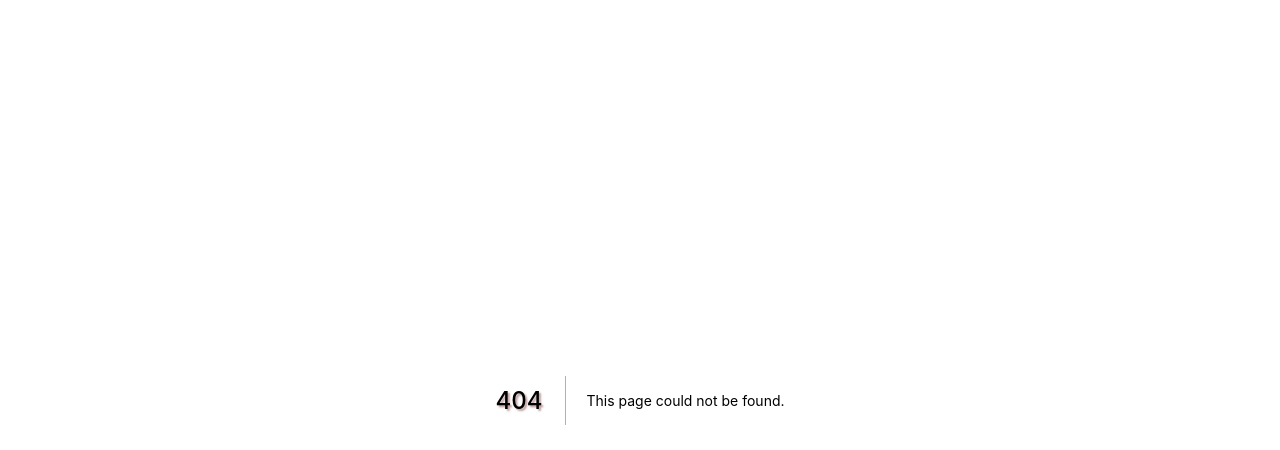
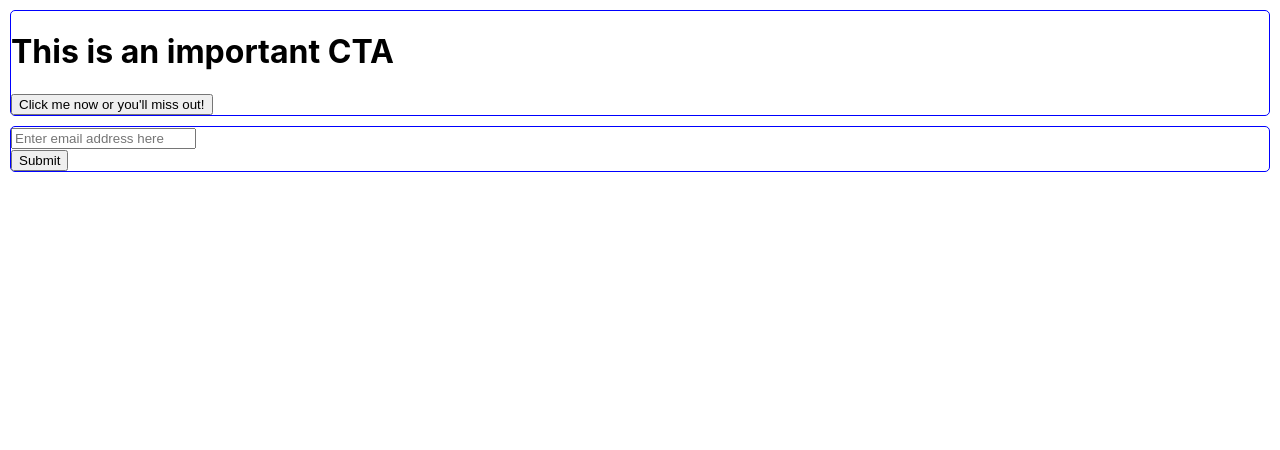
Before and after one commit to shareena-begum/react-props, a Next.js app: page /children in a window 1280 px wide. Before the commit this address had no page. Shown: the top 450 px of the page. Built offline with nearby package versions, Linux system fonts and the light colour scheme.

Commit message:
call to act (props. children)

```diff
--- /dev/null
+++ b/pages/children.js
@@ -0,0 +1,22 @@
+import React from "react"
+import CTA from "../src/components/ReactChildren/CTA"
+
+function children(){
+    return(
+    <div>
+        <CTA>
+            <h1>This is an important CTA</h1>
+            <button>Click me now or you'll miss out!</button>
+        </CTA>
+
+        <CTA>
+            <input type="email" placeholder="Enter email address here"/>
+            <br />
+            <button>Submit</button>
+        </CTA>
+    </div>
+    )
+}
+
+
+export default children
--- /dev/null
+++ b/src/components/ReactChildren/CTA.js
@@ -0,0 +1,11 @@
+import React from "react"
+
+function CTA(props) {
+    return (
+        <div className="border">
+            {props.children}
+        </div>
+    )
+}
+
+export default CTA
--- a/styles/globals.css
+++ b/styles/globals.css
@@ -260,7 +260,7 @@ small {
 }  */
 
 /* cooking blog */
-body {
+/* body {
   background-color: #efefef;
 
 }
@@ -298,4 +298,12 @@ h1 {
 .less-famous {
   display: flex;
   justify-content: space-between;
+} */
+
+/* React-children */
+
+.border {
+  margin: 10px;
+  border: 1px solid blue;
+  border-radius: 5px;
 }
```
